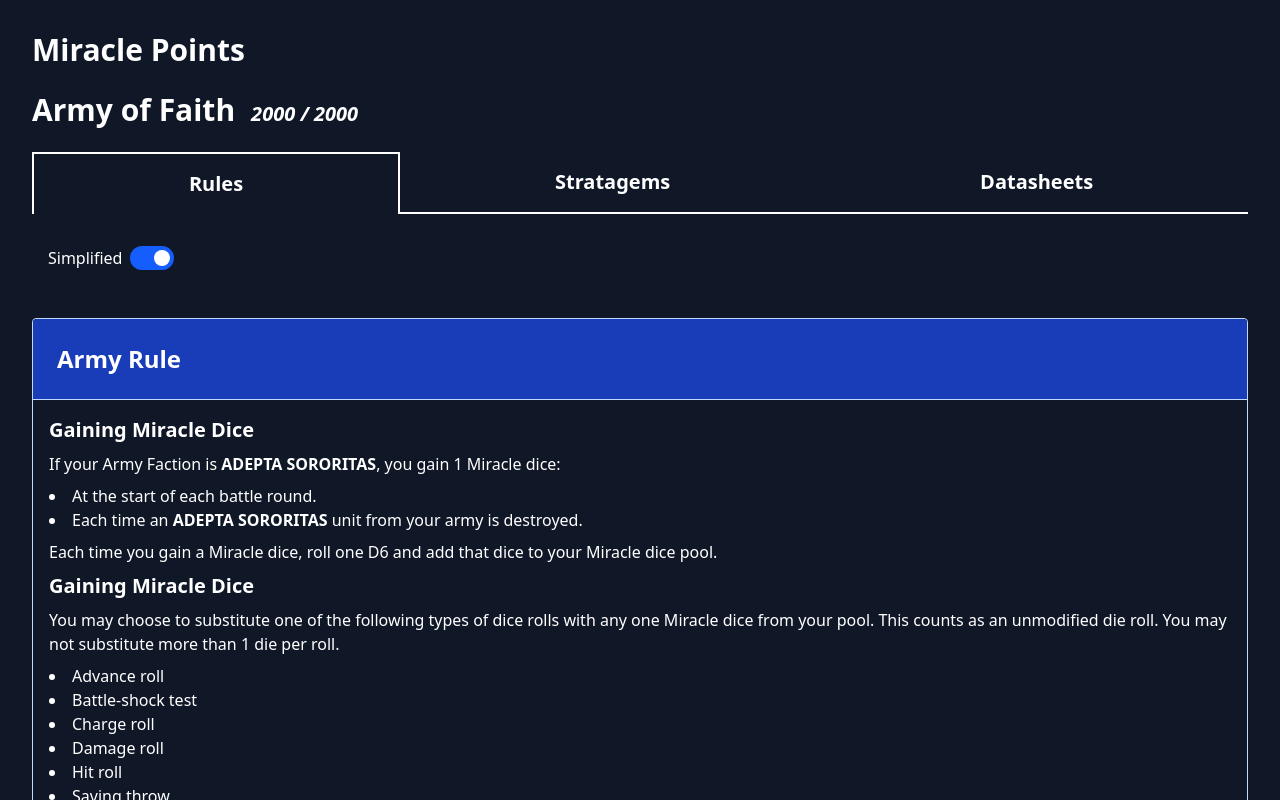
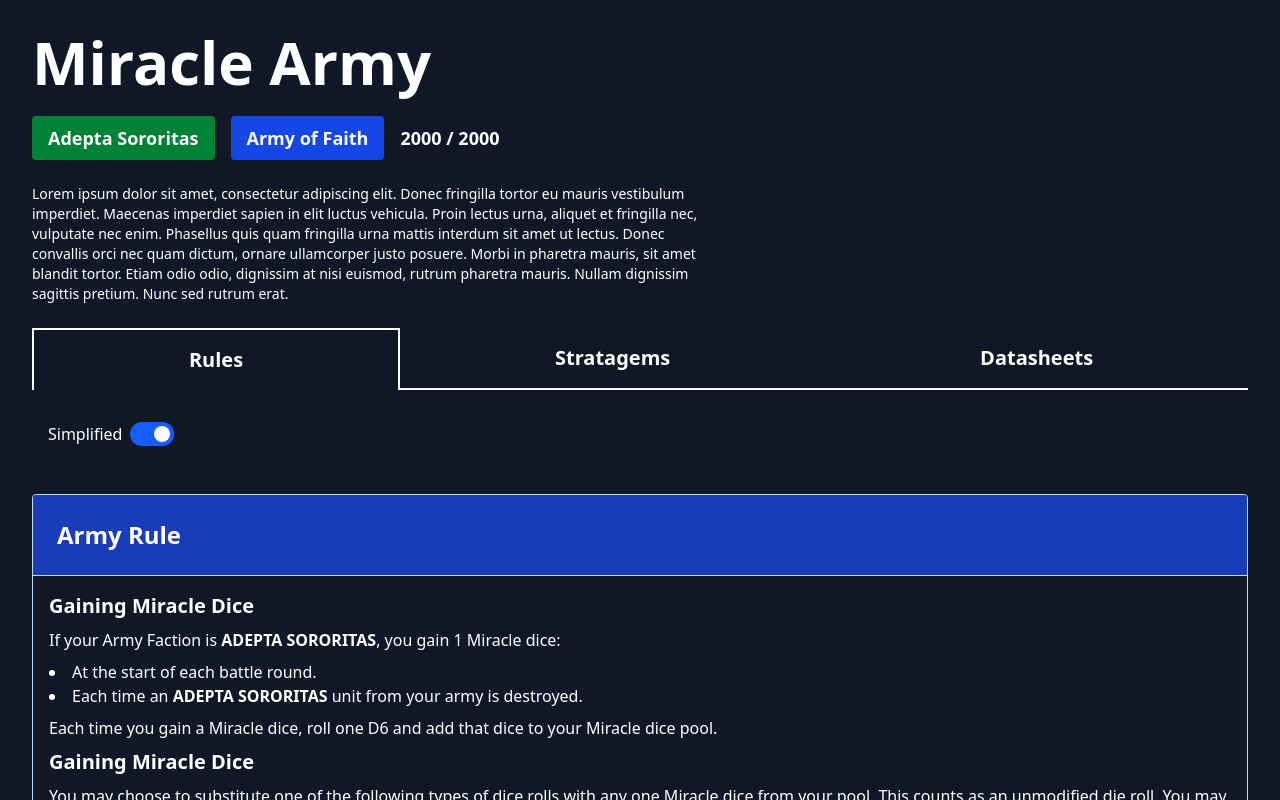
Before and after one commit to NandaScott/better-warhammer-lists, a React app: page / in a window 1280 px wide. Shown: the top 800 px of the page. Built offline with nearby package versions, Linux system fonts and the light colour scheme; the HTML template or start-up script is replaced by a standard one.

Commit message:
Checkpoint: started getting lists to properly work

```diff
--- a/src/App.tsx
+++ b/src/App.tsx
@@ -4,15 +4,21 @@
 import RulesPanel from './panels/RulesPanel';
 import StratagemsPanel from './panels/StratagemsPanel';
 import DatasheetsPanel from './panels/DatasheetsPanel';
+import { list } from './content/lists/miracle-dice';
 
 function App() {
+  const { name, faction, detatchment, description, points } = list;
   return (
     <div className='p-8 flex flex-col gap-6'>
-      <h2 className='text-3xl font-bold'>Miracle Points</h2>
-      <div className='flex gap-4 items-baseline'>
-        <div className='text-3xl font-semibold'>Army of Faith</div>
-        <span className='text-xl italic font-semibold'>2000 / 2000</span>
-      </div>
+      <h1 className='text-6xl font-bold'>{name}</h1>
+      <h2 className='flex gap-4 items-baseline text-lg font-semibold'>
+        <div className='p-2 px-4 bg-green-700 rounded'>{faction.name}</div>
+        <div className='p-2 px-4 bg-blue-700 rounded'>{detatchment.name}</div>
+        <span className='text-lg'>
+          {points.used} / {points.total}
+        </span>
+      </h2>
+      <div className='text-sm max-w-2xl'>{description}</div>
       <TabGroup className='w-full'>
         <TabList className='flex mb-4'>
           {['Rules', 'Stratagems', 'Datasheets'].map((tab) => (
--- a/src/components/Stratagem/Stratagem.tsx
+++ b/src/components/Stratagem/Stratagem.tsx
@@ -1,7 +1,7 @@
 import clsx from 'clsx';
 import { Accordion } from '../Accordion';
 
-interface StratagemProps {
+export interface StratagemProps {
   name: string;
   subtitle?: string;
   cost: number;
--- a/src/content/lists/miracle-dice.ts
+++ b/src/content/lists/miracle-dice.ts
@@ -1,9 +1,41 @@
-export const list = {
+import type { StratagemProps } from '../../components/Stratagem';
+
+interface Points {
+  used: number;
+  total: number;
+}
+
+interface Detatchment {
+  name: string;
+  detatchmentRules: string[];
+  stratagems: StratagemProps[];
+}
+
+interface Faction {
+  name: string;
+  armyRules: string[];
+}
+
+interface ArmyList {
+  name: string;
+  faction: Faction;
+  detatchment: Detatchment;
+  points: Points;
+  description: string;
+  units: any[];
+}
+
+export const list: ArmyList = {
   name: 'Miracle Army',
-  faction: 'Adepta Sororitas',
-  detatchment: 'Army of Faith',
-  pointsUsed: 2000,
-  pointsTotal: 2000,
+  faction: { name: 'Adepta Sororitas', armyRules: ['Miracle Dice'] },
+  detatchment: {
+    name: 'Army of Faith',
+    detatchmentRules: ['Sacred Rites'],
+    stratagems: [], // TODO: Actually add stratagems
+  },
+  points: { used: 2000, total: 2000 },
+  description:
+    'Lorem ipsum dolor sit amet, consectetur adipiscing elit. Donec fringilla tortor eu mauris vestibulum imperdiet. Maecenas imperdiet sapien in elit luctus vehicula. Proin lectus urna, aliquet et fringilla nec, vulputate nec enim. Phasellus quis quam fringilla urna mattis interdum sit amet ut lectus. Donec convallis orci nec quam dictum, ornare ullamcorper justo posuere. Morbi in pharetra mauris, sit amet blandit tortor. Etiam odio odio, dignissim at nisi euismod, rutrum pharetra mauris. Nullam dignissim sagittis pretium. Nunc sed rutrum erat.',
   units: [
     {
       name: 'Dominion Squad',
```
